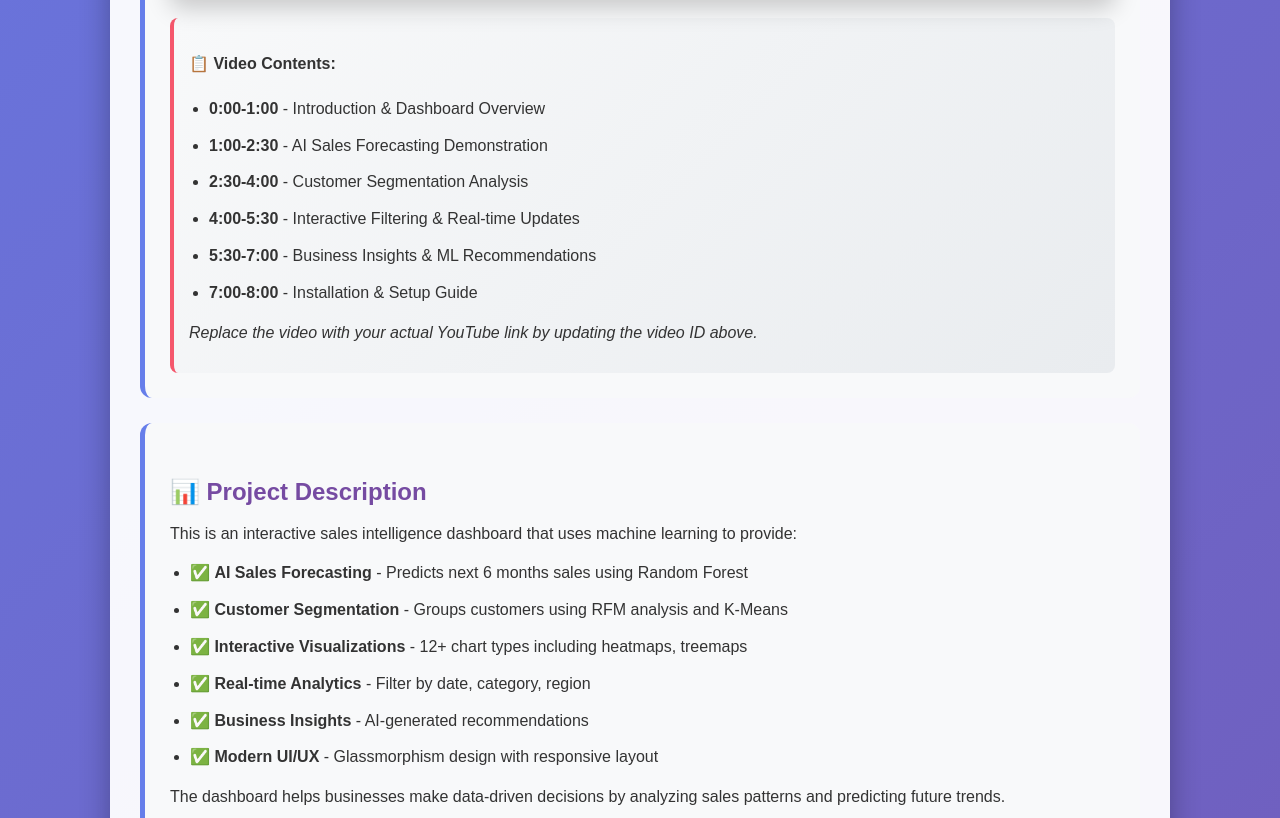
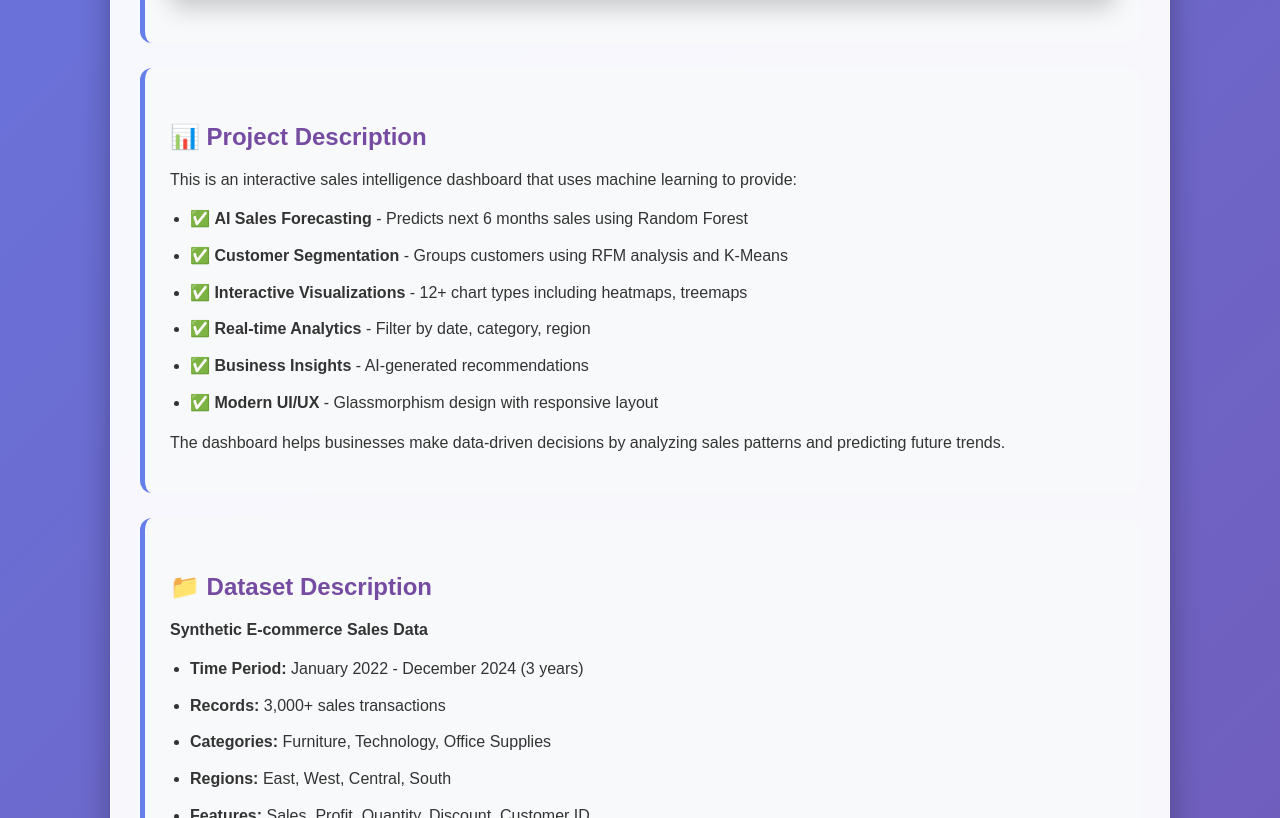
Before and after one commit to Ahmed-Fraz-Awan/Sales-Intelligence-Dashboard, a plain HTML site: page index.html in a window 1280 px wide. Shown: the part 1291-2109 px from the top of the page. Drawn offline with Linux system fonts and the light colour scheme.

Commit message:
Update index.html

```diff
--- a/index.html
+++ b/index.html
@@ -220,18 +220,17 @@
                 </iframe>
             </div>
 
-            <div class="video-description">
+            <!-- <div class="video-description">
                 <h4>📋 Video Contents:</h4>
                 <ul>
-                    <li><strong>0:00-1:00</strong> - Introduction & Dashboard Overview</li>
+                    <li><strong></strong> - Introduction & Dashboard Overview</li>
                     <li><strong>1:00-2:30</strong> - AI Sales Forecasting Demonstration</li>
                     <li><strong>2:30-4:00</strong> - Customer Segmentation Analysis</li>
                     <li><strong>4:00-5:30</strong> - Interactive Filtering & Real-time Updates</li>
                     <li><strong>5:30-7:00</strong> - Business Insights & ML Recommendations</li>
                     <li><strong>7:00-8:00</strong> - Installation & Setup Guide</li>
                 </ul>
-                <p><em>Replace the video with your actual YouTube link by updating the video ID above.</em></p>
-            </div>
+            </div> -->
         </div>
 
         <!-- 4. PROJECT DESCRIPTION -->
```
